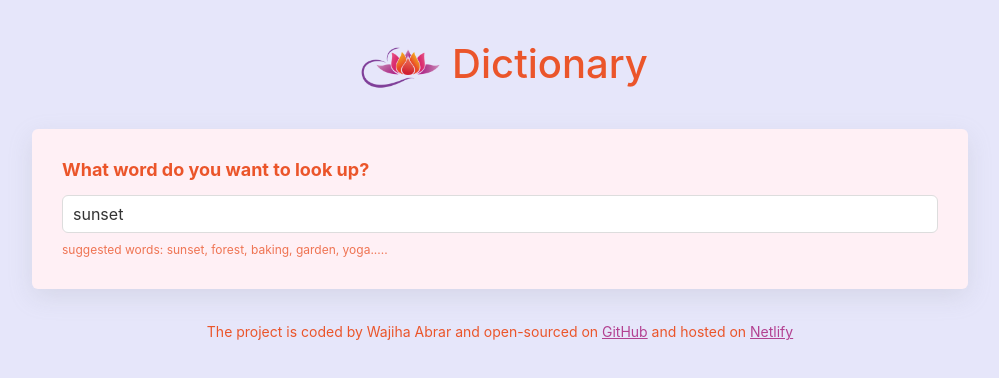
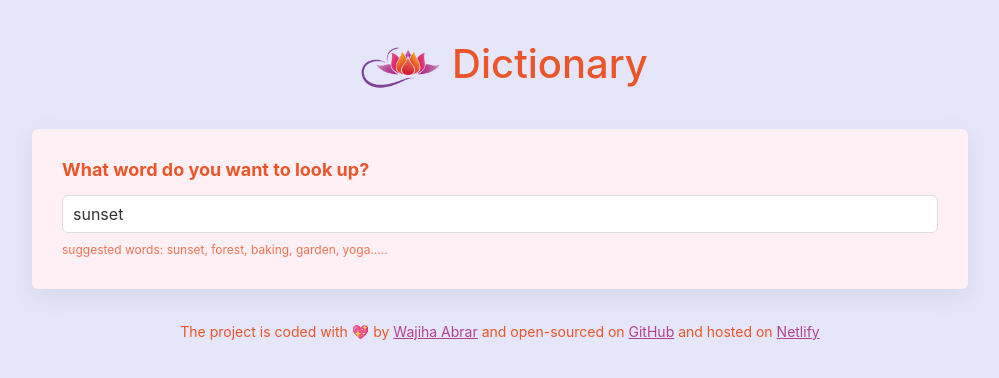
Before and after one commit to WajihaAbrar/Dictionary-React-Project, a React (Create React App) app: page / in a window 1280 px wide. Shown: the top 378 px of the page, without its empty margins (140-1139 px from the left). Built offline with nearby package versions, Linux system fonts and the light colour scheme; no server answers.

Commit message:
Added the GitHub link URL.

```diff
--- a/src/App.js
+++ b/src/App.js
@@ -21,7 +21,15 @@ function App() {
         </main>
         <footer className="App-footer">
           <small>
-            The project is coded by Wajiha Abrar and open-sourced on{" "}
+            The project is coded with 💖 by{" "}
+            <a
+              href="https://github.com/WajihaAbrar"
+              target="_blank"
+              rel="noreferrer"
+            >
+              Wajiha Abrar
+            </a>{" "}
+            and open-sourced on{" "}
             <a
               href="https://github.com/WajihaAbrar/Dictionary-React-Project"
               target="_blank"
```
